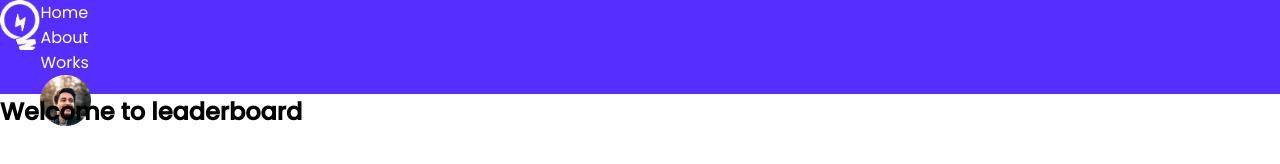
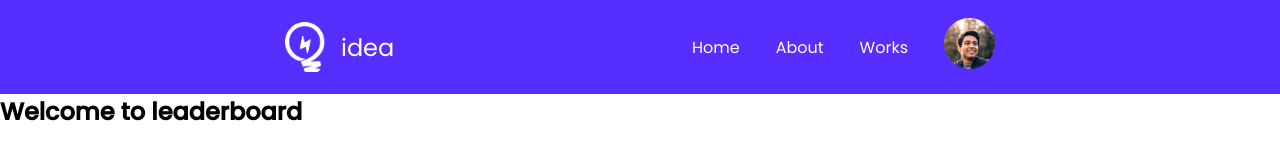
Before and after one commit to git-mhasan/practice-leaderboard, a plain HTML site: page index.html in a window 1280 px wide. Drawn offline with Linux system fonts and the light colour scheme.

Commit message:
nav-bar completed

```diff
--- a/css/style.css
+++ b/css/style.css
@@ -15,29 +15,44 @@
     --player-name-font-size:18px;
     --author-font-size:16px;
     --btn-color: blue;
-
-
 }
 
 body{
     font-family: 'Poppins', sans-serif;
     /* font-family: 'Roboto', sans-serif;*/
 }
+.menu-alignment{
+    display: flex;
+    align-items: center;
+}
+
 .top-menu-bar{
-    display: flex;
+    /* display: flex; */
     background-color: var(--menu-bar-color);
     height: 94px;
+    justify-content: space-between;
+    padding: 0 285px;
+}
+
+.top-menu-logo p{
+    margin-left: 15.58px;
+    color: var(--menu-text-color);
+    font-size: var(--header-font-size);
+    font-weight: 500px;
+}
+
+.nav-menu a{
+    text-decoration: none;
+    color: var(--menu-text-color);
+    font-size: var(--menu-txt-size);
+    margin-right: 36px;
+    font-weight: normal;
 }
 
 nav li{
     list-style: none;
 }
 
-.top-menu-list>ul>li a{
-    text-decoration: none;
-    color: var(--menu-text-color);
-    font-size: var(--menu-txt-size);
-}
 .top-menu-logo{
     width: 40.42px;
     height: 51px;
--- a/index.html
+++ b/index.html
@@ -12,12 +12,15 @@
 
 <body>
     <header>
-        <nav class="top-menu-bar">
-            <div class="top-menu-logo">
+        <nav class="top-menu-bar menu-alignment">
+            <div class="menu-alignment top-menu-logo">
                 <img src="./images/icons/logo.png" alt="profile">
+                <div>
+                    <p>idea</p>
+                </div>
             </div>
-            <div class="top-menu-list">
-                <ul>
+            <div class="menu-alignment">
+                <ul class="nav-menu menu-alignment">
                     <li><a href="">Home</a></li>
                     <li><a href="">About</a></li>
                     <li><a href="">Works</a></li>
```
